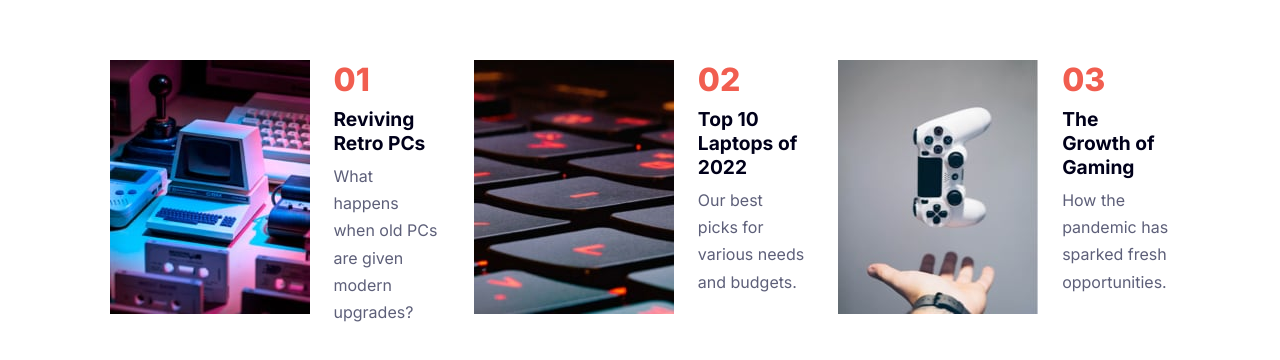
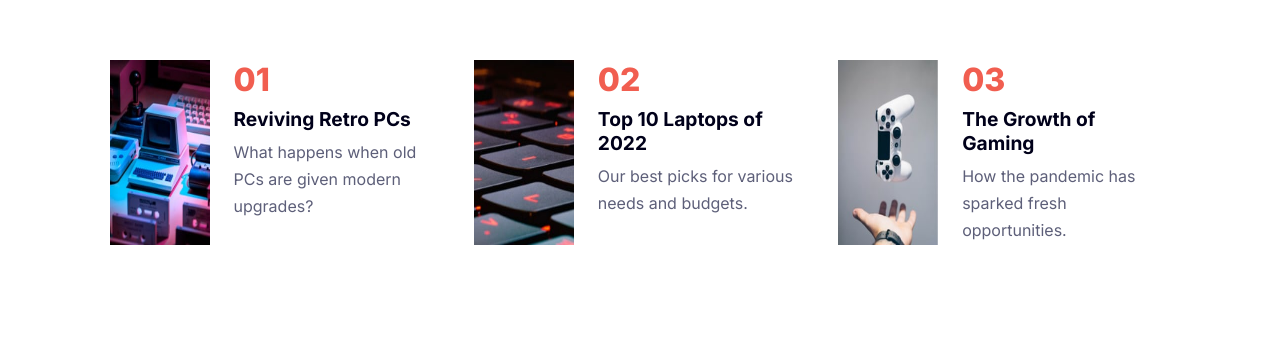
Before and after one commit to ajibona/news-homepage, a plain HTML site: page index.html in a window 1280 px wide. Shown: the part 726-1086 px from the top of the page. Drawn offline with Linux system fonts and the light colour scheme.

Commit message:
Update index.html

```diff
--- a/index.html
+++ b/index.html
@@ -67,7 +67,9 @@
 
       <div class="hero-banner-container">
         <div class="desktop-hero-banner-section">
-          <div class="banner-hero-image"></div>
+          <div class="banner-hero-image">
+
+          </div>
           <div class="banner-desktop-layout">
             <div class="banner-details-info">
               <h1>The Bright Future of Web 3.0?</h1>
@@ -103,7 +105,7 @@
       <div class="product-layout-section">
         <div class="product-list">
           <div class="product-banner">
-            <img src="assets/images/image-retro-pcs.jpg" alt="">
+            <img src="assets/images/image-retro-pcs.jpg" alt="" width="100px" height="100%">
           </div>
 
           <div class="product-details">
@@ -115,7 +117,7 @@
 
         <div class="product-list">
           <div class="product-banner">
-            <img src="assets/images/image-top-laptops.jpg" alt="">
+            <img src="assets/images/image-top-laptops.jpg" alt="" width="100px" height="100%">
           </div>
 
           <div class="product-details">
@@ -127,7 +129,7 @@
 
         <div class="product-list">
           <div class="product-banner">
-            <img src="assets/images/image-gaming-growth.jpg" alt="">
+            <img src="assets/images/image-gaming-growth.jpg" alt="" width="100px" height="100%">
           </div>
 
           <div class="product-details">
```
